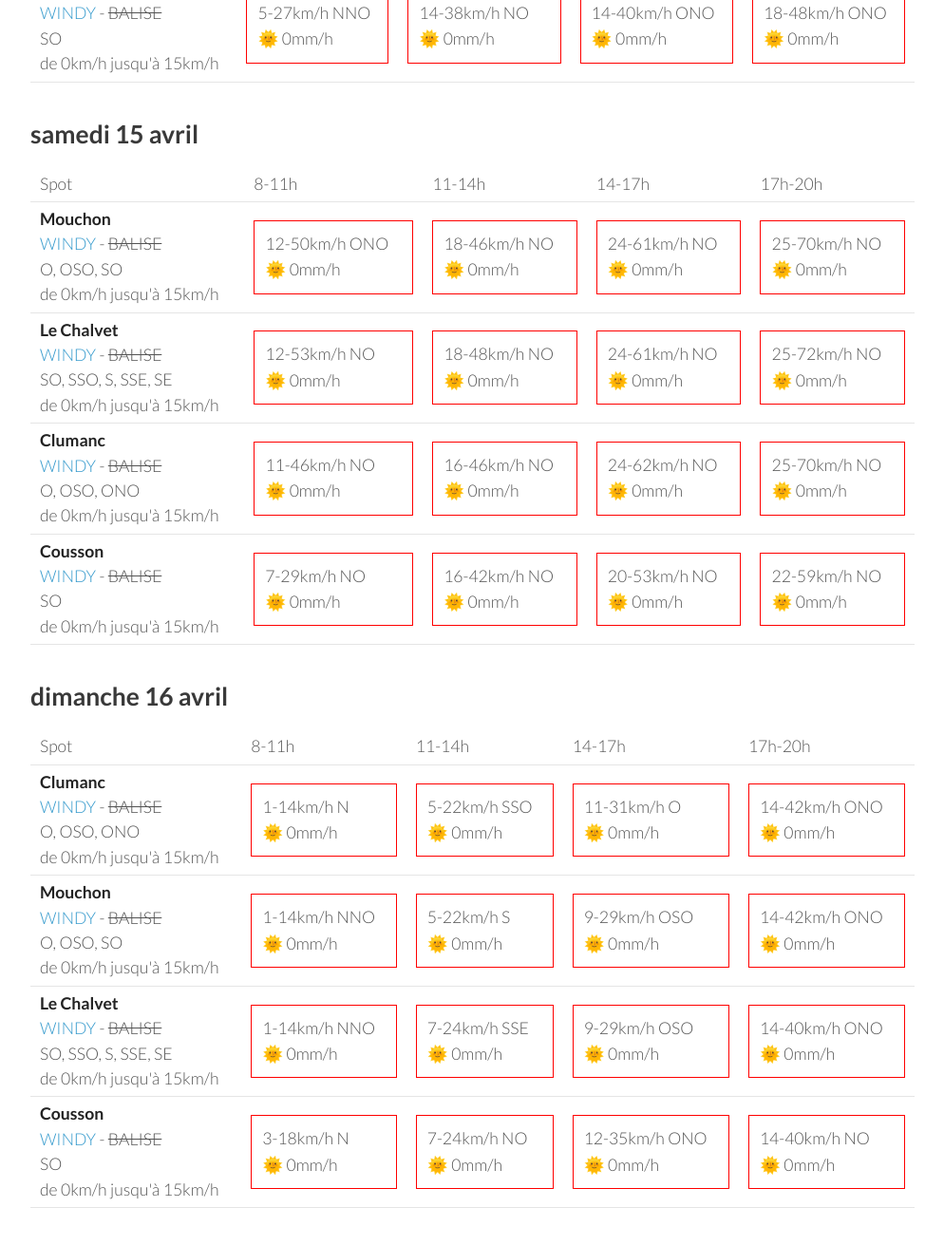
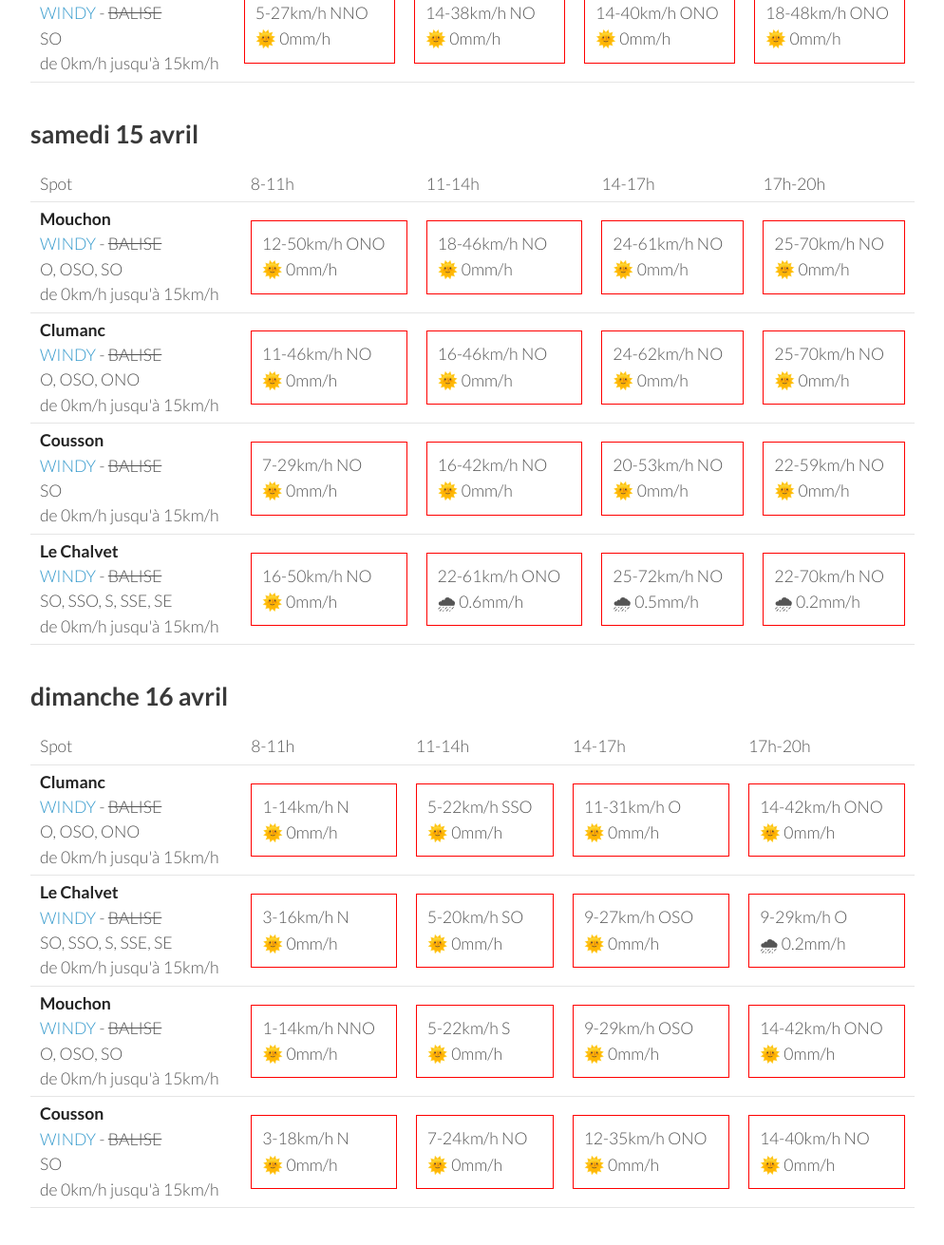
Before and after one commit to parapente-dans-le-nord/parapente-dans-le-nord.github.io, a Jekyll site: the page built from serre_poncon.markdown, in a window 1280 px wide and 1400 px high, scrolled down 1932 px. Shown: the top 1311 px of the window at 95% size, without its empty margins (26-1020 px from the left). Built offline with Jekyll 4.4.1, drawn with Linux system fonts in a browser that asks for light colours; some of the changed text lies outside the part shown.

Commit message:
update index.markdown

```diff
--- a/serre_poncon.markdown
+++ b/serre_poncon.markdown
@@ -91,9 +91,9 @@ page mise à jour le mercredi 12 avril 06:31
         <td><strong>Le Chalvet</strong><br><a href="https://windy.com/43.979/6.480?43.866,6.480,10,m:eSsaglX">WINDY</a> - <span class="no-balise"> BALISE </span><br> <span class="vent-favorable">SO, SSO, S, SSE, SE</span><br><span class="force-vent">de 0km/h jusqu'à 15km/h</span> </td>
 
             <td><div class="not-flyable"><p>9-22km/h ONO</p><p>🌞 0mm/h</p></div></td>
-            <td><div class="not-flyable"><p>22-59km/h NO</p><p>🌞 0mm/h</p></div></td>
-            <td><div class="not-flyable"><p>27-74km/h NO</p><p>🌞 0mm/h</p></div></td>
-            <td><div class="not-flyable"><p>25-75km/h NO</p><p>🌞 0mm/h</p></div></td>
+            <td><div class="not-flyable"><p>25-66km/h NO</p><p>🌞 0mm/h</p></div></td>
+            <td><div class="not-flyable"><p>29-79km/h NO</p><p>🌞 0mm/h</p></div></td>
+            <td><div class="not-flyable"><p>27-83km/h NO</p><p>🌞 0mm/h</p></div></td>
 
 
     </tr>
@@ -156,10 +156,10 @@ page mise à jour le mercredi 12 avril 06:31
 <tr>
         <td><strong>Le Chalvet</strong><br><a href="https://windy.com/43.979/6.480?43.866,6.480,10,m:eSsaglX">WINDY</a> - <span class="no-balise"> BALISE </span><br> <span class="vent-favorable">SO, SSO, S, SSE, SE</span><br><span class="force-vent">de 0km/h jusqu'à 15km/h</span> </td>
 
-            <td><div class="not-flyable"><p>11-35km/h NO</p><p>🌞 0mm/h</p></div></td>
+            <td><div class="not-flyable"><p>11-40km/h ONO</p><p>🌞 0mm/h</p></div></td>
             <td><div class="not-flyable"><p>12-37km/h ONO</p><p>🌞 0mm/h</p></div></td>
-            <td><div class="not-flyable"><p>14-42km/h ONO</p><p>🌞 0mm/h</p></div></td>
-            <td><div class="not-flyable"><p>20-55km/h ONO</p><p>🌞 0mm/h</p></div></td>
+            <td><div class="not-flyable"><p>18-50km/h ONO</p><p>🌞 0mm/h</p></div></td>
+            <td><div class="not-flyable"><p>24-61km/h ONO</p><p>🌞 0mm/h</p></div></td>
 
 
     </tr>
@@ -200,16 +200,6 @@ page mise à jour le mercredi 12 avril 06:31
 
     </tr>
 <tr>
-        <td><strong>Le Chalvet</strong><br><a href="https://windy.com/43.979/6.480?43.866,6.480,10,m:eSsaglX">WINDY</a> - <span class="no-balise"> BALISE </span><br> <span class="vent-favorable">SO, SSO, S, SSE, SE</span><br><span class="force-vent">de 0km/h jusqu'à 15km/h</span> </td>
-
-            <td><div class="not-flyable"><p>12-53km/h NO</p><p>🌞 0mm/h</p></div></td>
-            <td><div class="not-flyable"><p>18-48km/h NO</p><p>🌞 0mm/h</p></div></td>
-            <td><div class="not-flyable"><p>24-61km/h NO</p><p>🌞 0mm/h</p></div></td>
-            <td><div class="not-flyable"><p>25-72km/h NO</p><p>🌞 0mm/h</p></div></td>
-
-
-    </tr>
-<tr>
         <td><strong>Clumanc</strong><br><a href="https://windy.com/44.027/6.402?43.914,6.403,10,m:eSxaglP">WINDY</a> - <span class="no-balise"> BALISE </span><br> <span class="vent-favorable">O, OSO, ONO</span><br><span class="force-vent">de 0km/h jusqu'à 15km/h</span> </td>
 
             <td><div class="not-flyable"><p>11-46km/h NO</p><p>🌞 0mm/h</p></div></td>
@@ -226,6 +216,16 @@ page mise à jour le mercredi 12 avril 06:31
             <td><div class="not-flyable"><p>16-42km/h NO</p><p>🌞 0mm/h</p></div></td>
             <td><div class="not-flyable"><p>20-53km/h NO</p><p>🌞 0mm/h</p></div></td>
             <td><div class="not-flyable"><p>22-59km/h NO</p><p>🌞 0mm/h</p></div></td>
+
+
+    </tr>
+<tr>
+        <td><strong>Le Chalvet</strong><br><a href="https://windy.com/43.979/6.480?43.866,6.480,10,m:eSsaglX">WINDY</a> - <span class="no-balise"> BALISE </span><br> <span class="vent-favorable">SO, SSO, S, SSE, SE</span><br><span class="force-vent">de 0km/h jusqu'à 15km/h</span> </td>
+
+            <td><div class="not-flyable"><p>16-50km/h NO</p><p>🌞 0mm/h</p></div></td>
+            <td><div class="not-flyable"><p>22-61km/h ONO</p><p>🌧 0.6mm/h</p></div></td>
+            <td><div class="not-flyable"><p>25-72km/h NO</p><p>🌧 0.5mm/h</p></div></td>
+            <td><div class="not-flyable"><p>22-70km/h NO</p><p>🌧 0.2mm/h</p></div></td>
 
 
     </tr>
@@ -256,22 +256,22 @@ page mise à jour le mercredi 12 avril 06:31
 
     </tr>
 <tr>
+        <td><strong>Le Chalvet</strong><br><a href="https://windy.com/43.979/6.480?43.866,6.480,10,m:eSsaglX">WINDY</a> - <span class="no-balise"> BALISE </span><br> <span class="vent-favorable">SO, SSO, S, SSE, SE</span><br><span class="force-vent">de 0km/h jusqu'à 15km/h</span> </td>
+
+            <td><div class="not-flyable"><p>3-16km/h N</p><p>🌞 0mm/h</p></div></td>
+            <td><div class="not-flyable"><p>5-20km/h SO</p><p>🌞 0mm/h</p></div></td>
+            <td><div class="not-flyable"><p>9-27km/h OSO</p><p>🌞 0mm/h</p></div></td>
+            <td><div class="not-flyable"><p>9-29km/h O</p><p>🌧 0.2mm/h</p></div></td>
+
+
+    </tr>
+<tr>
         <td><strong>Mouchon</strong><br><a href="https://windy.com/43.992/6.424?43.878,6.425,10,m:eSuaglR">WINDY</a> - <span class="no-balise"> BALISE </span><br> <span class="vent-favorable">O, OSO, SO</span><br><span class="force-vent">de 0km/h jusqu'à 15km/h</span> </td>
 
             <td><div class="not-flyable"><p>1-14km/h NNO</p><p>🌞 0mm/h</p></div></td>
             <td><div class="not-flyable"><p>5-22km/h S</p><p>🌞 0mm/h</p></div></td>
             <td><div class="not-flyable"><p>9-29km/h OSO</p><p>🌞 0mm/h</p></div></td>
             <td><div class="not-flyable"><p>14-42km/h ONO</p><p>🌞 0mm/h</p></div></td>
-
-
-    </tr>
-<tr>
-        <td><strong>Le Chalvet</strong><br><a href="https://windy.com/43.979/6.480?43.866,6.480,10,m:eSsaglX">WINDY</a> - <span class="no-balise"> BALISE </span><br> <span class="vent-favorable">SO, SSO, S, SSE, SE</span><br><span class="force-vent">de 0km/h jusqu'à 15km/h</span> </td>
-
-            <td><div class="not-flyable"><p>1-14km/h NNO</p><p>🌞 0mm/h</p></div></td>
-            <td><div class="not-flyable"><p>7-24km/h SSE</p><p>🌞 0mm/h</p></div></td>
-            <td><div class="not-flyable"><p>9-29km/h OSO</p><p>🌞 0mm/h</p></div></td>
-            <td><div class="not-flyable"><p>14-40km/h ONO</p><p>🌞 0mm/h</p></div></td>
 
 
     </tr>
```
Also changed, not shown: other parts of serre_poncon.markdown (+1 -1 lines).
